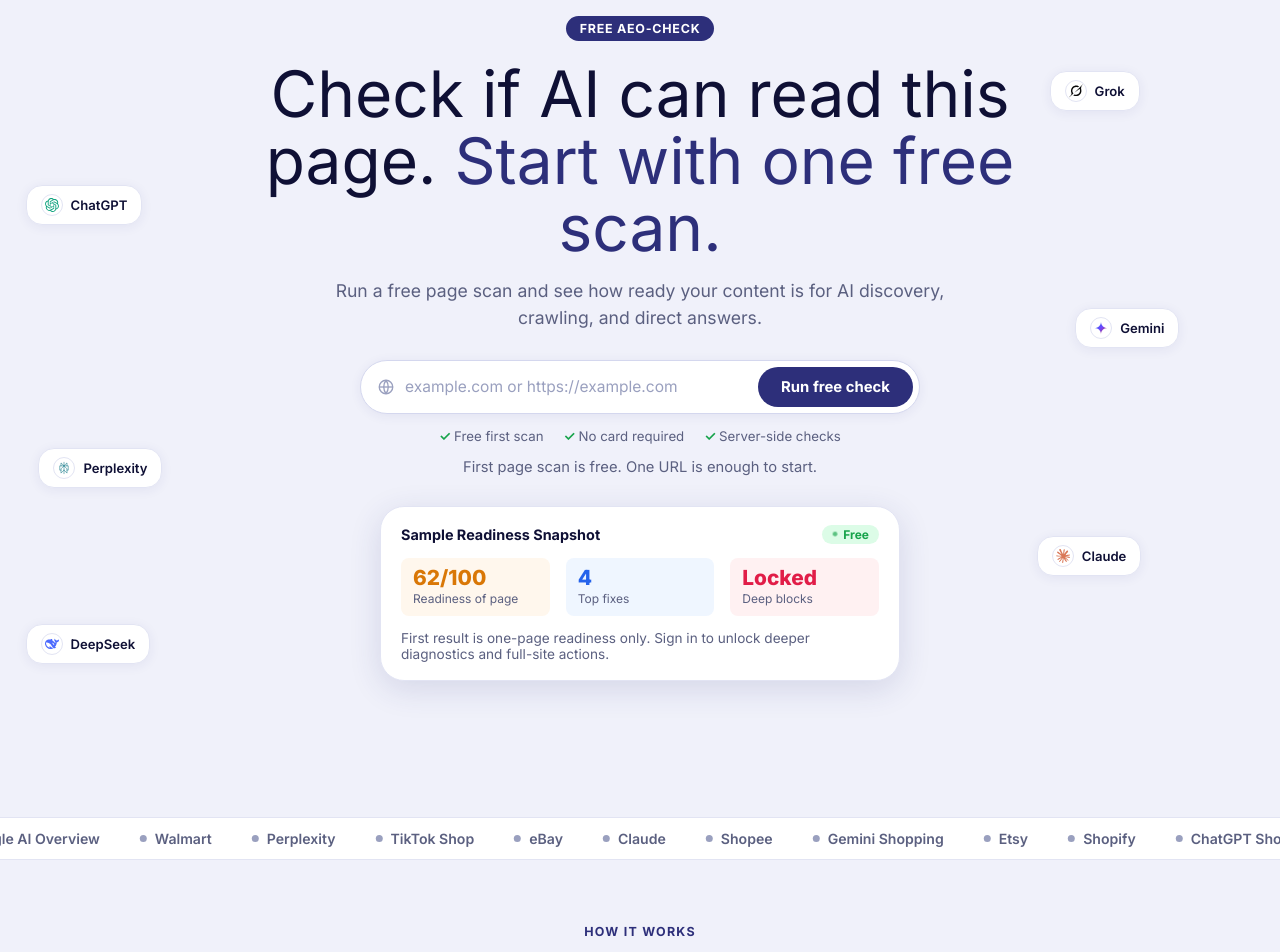
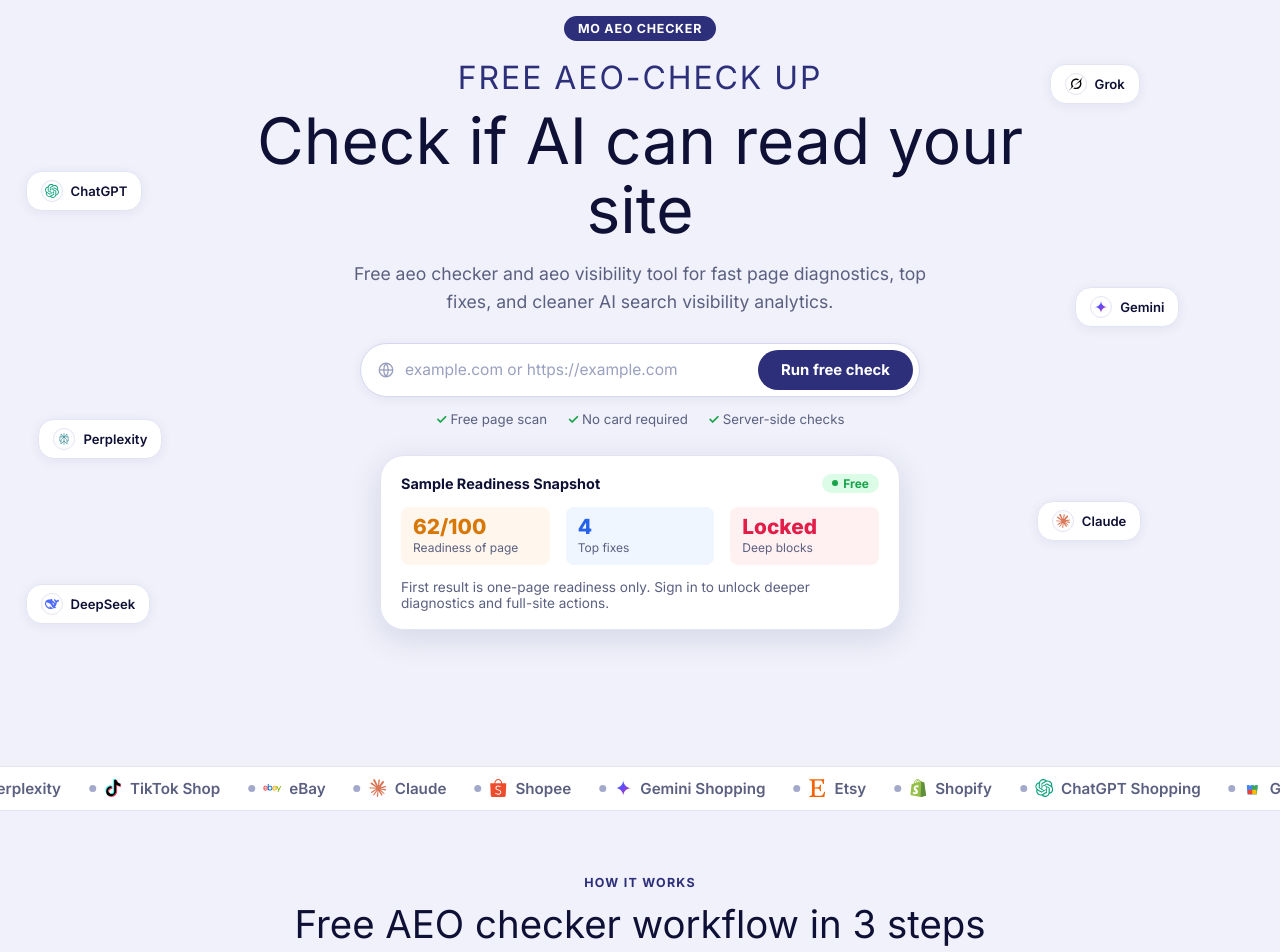
Before and after one commit to eugene763/moads-platform, a Next.js app in the folder apps/aeo-web/: page / in a window 1280 px wide. Shown: the part 120-1072 px from the top of the page. Built offline with nearby package versions, Linux system fonts and the light colour scheme; no server answers.

Commit message:
feat(aeo-web): update hero copy, seo metadata, ticker logos and faq section

```diff
--- a/apps/aeo-web/app/globals.css
+++ b/apps/aeo-web/app/globals.css
@@ -121,12 +121,21 @@
   display: inline-flex;
   align-items: center;
   text-decoration: none;
+  gap: 10px;
 }
 
 .brand-logo-image {
   display: block;
   width: auto;
   height: 36px;
+}
+
+.brand-service-name {
+  font-family: "Coolvetica", var(--font-body), sans-serif;
+  font-size: 1rem;
+  letter-spacing: 0.04em;
+  color: var(--ink);
+  white-space: nowrap;
 }
 
 .top-nav nav {
@@ -231,9 +240,19 @@
   margin-bottom: 20px;
 }
 
-.hero h1 {
+.hero-main-h1 {
+  font-size: clamp(1.45rem, 3vw, 2rem);
+  line-height: 1.08;
+  margin: 0 auto 10px;
+  max-width: 780px;
+  letter-spacing: 0.06em;
+  text-transform: uppercase;
+  color: var(--brand);
+}
+
+.hero-main-h2 {
   font-size: clamp(2.4rem, 5vw, 4rem);
-  line-height: 1.04;
+  line-height: 1.08;
   margin: 0 auto 16px;
   max-width: 780px;
   color: var(--ink);
@@ -495,7 +514,7 @@
 
 .ticker-track {
   display: flex;
-  gap: 40px;
+  gap: 28px;
   width: max-content;
   animation: ticker-scroll 28s linear infinite;
 }
@@ -518,17 +537,24 @@
   display: flex;
   align-items: center;
   gap: 8px;
-  font-size: 0.88rem;
+  font-size: 0.95rem;
   font-weight: 600;
   color: var(--muted);
   white-space: nowrap;
+}
+
+.ticker-logo {
+  width: 18px;
+  height: 18px;
+  object-fit: contain;
+  flex-shrink: 0;
 }
 
 .ticker-dot {
   width: 7px;
   height: 7px;
   border-radius: 50%;
-  background: var(--faint);
+  background: #a3a9cb;
   flex-shrink: 0;
 }
 
@@ -925,6 +951,95 @@
 .pricing-note {
   max-width: 760px;
   margin: 18px auto 0;
+}
+
+.dimensions-cta-wrap {
+  margin-top: 24px;
+  display: flex;
+  justify-content: center;
+}
+
+.dimensions-auth-cta {
+  min-width: 220px;
+}
+
+.faq-section {
+  padding: 0 0 74px;
+}
+
+.faq-title {
+  text-align: right;
+  font-size: clamp(2.4rem, 6vw, 5.8rem);
+  color: #b4b4bf;
+  margin: 0 0 18px;
+  letter-spacing: 0.02em;
+}
+
+.faq-list {
+  display: grid;
+  gap: 24px;
+}
+
+.faq-item {
+  display: grid;
+  gap: 14px;
+}
+
+.faq-question-bubble,
+.faq-answer-bubble {
+  position: relative;
+  border-radius: 34px;
+  padding: 26px 34px;
+  box-shadow: var(--shadow-card);
+}
+
+.faq-question-bubble {
+  background: #1e1f25;
+  color: #fff;
+}
+
+.faq-question-bubble::after {
+  content: "";
+  position: absolute;
+  left: 24px;
+  bottom: -16px;
+  width: 0;
+  height: 0;
+  border-left: 20px solid transparent;
+  border-right: 0 solid transparent;
+  border-top: 18px solid #1e1f25;
+}
+
+.faq-answer-bubble {
+  background: #ececef;
+  color: #101112;
+}
+
+.faq-answer-bubble::after {
+  content: "";
+  position: absolute;
+  right: 24px;
+  bottom: -16px;
+  width: 0;
+  height: 0;
+  border-right: 20px solid transparent;
+  border-left: 0 solid transparent;
+  border-top: 18px solid #ececef;
+}
+
+.faq-question-bubble h3,
+.faq-answer-bubble p {
+  margin: 0;
+  font-family: "Coolvetica", var(--font-body), sans-serif;
+  line-height: 1.34;
+}
+
+.faq-question-bubble h3 {
+  font-size: clamp(1.4rem, 2.2vw, 2.15rem);
+}
+
+.faq-answer-bubble p {
+  font-size: clamp(1.14rem, 1.8vw, 1.95rem);
 }
 
 .final-cta {
@@ -1337,6 +1452,10 @@
     flex-wrap: wrap;
   }
 
+  .brand-service-name {
+    font-size: 0.84rem;
+  }
+
   .step-cards,
   .pricing-cards,
   .features-layout,
@@ -1391,4 +1510,21 @@
   .nav-actions {
     flex-direction: column;
   }
+
+  .faq-title {
+    text-align: left;
+    font-size: 2.2rem;
+  }
+
+  .faq-question-bubble,
+  .faq-answer-bubble {
+    border-radius: 24px;
+    padding: 18px 18px;
+  }
+
+  .faq-question-bubble h3,
+  .faq-answer-bubble p {
+    font-size: 1.08rem;
+    line-height: 1.5;
+  }
 }
--- a/apps/aeo-web/app/layout.tsx
+++ b/apps/aeo-web/app/layout.tsx
@@ -13,8 +13,9 @@
 const measurementId = process.env.NEXT_PUBLIC_GA4_MEASUREMENT_ID;
 
 export const metadata: Metadata = {
-  title: "MO Ads AEO Checker",
-  description: "Free AI discovery readiness checker with one-page scan, auth unlock, and usage-based AEO credit packs.",
+  title: "Free AEO Checker, AEO Tracker & AEO Visibility Tool | MO ADS",
+  description: "Free AEO checker and tracking tool for AI search visibility. Analyze page readiness, monitor AEO signals, and improve discoverability across AI search experiences.",
+  keywords: "free aeo checker, aeo tracker, aeo visibility tool, aeo tool, best aeo tracker, aeo tracking tool, aeo analysis tools, aeo monitoring tool, aeo tools for ai search visibility analytics, ai tools for seo and aeo, tool for aeo",
 };
 
 export default function RootLayout({children}: {children: React.ReactNode}) {
--- a/apps/aeo-web/app/page.tsx
+++ b/apps/aeo-web/app/page.tsx
@@ -16,19 +16,18 @@
 ] as const;
 
 const tickerItems = [
-  "ChatGPT Shopping",
-  "Amazon",
-  "Google AI Overview",
-  "Walmart",
-  "Perplexity",
-  "TikTok Shop",
-  "eBay",
-  "Claude",
-  "Shopee",
-  "Gemini Shopping",
-  "Etsy",
-  "Shopify",
-];
+  {label: "Google AI Overview", src: "/logos/google-shopping.svg"},
+  {label: "Walmart", src: "/logos/walmart.svg"},
+  {label: "Perplexity", src: "/logos/perplexity.svg"},
+  {label: "TikTok Shop", src: "/logos/tiktok.svg"},
+  {label: "eBay", src: "/logos/ebay.svg"},
+  {label: "Claude", src: "/logos/claude.svg"},
+  {label: "Shopee", src: "/logos/shopee.svg"},
+  {label: "Gemini Shopping", src: "/logos/gemini.svg"},
+  {label: "Etsy", src: "/logos/etsy.svg"},
+  {label: "Shopify", src: "/logos/shopify.svg"},
+  {label: "ChatGPT Shopping", src: "/logos/chatgpt.svg"},
+] as const;
 
 const dimensionCards = [
   {
@@ -84,7 +83,7 @@
 interface PricingCard {
   name: string;
   price: string;
-  period: string;
+  period?: string;
   description: string;
   features: string[];
   href: string;
@@ -97,8 +96,7 @@
   {
     name: "Free",
     price: "$0",
-    period: "always",
-    description: "Run the first page scan for free and get AI Discovery Readiness of page.",
+    description: "Free page scan in the MO AEO CHECKER with top fixes and auth unlock.",
     features: [
       "Single URL free check",
       "Top fixes preview",
@@ -113,7 +111,7 @@
     name: "Credit Packs",
     price: "from $4.99",
     period: "one-time",
-    description: "Buy credits only when needed for usage actions. No recurring subscription required.",
+    description: "AEO tracker packs to grow AI traffic to your site without recurring billing.",
     features: [
       "Pack S - 30 credits",
       "Pack M - 80 credits",
@@ -143,6 +141,33 @@
     external: true,
   },
 ];
+
+const faqEntries = [
+  {
+    question: "What is a free AEO checker?",
+    answer: "A free AEO checker is a tool that scans a page and shows how ready it is for AI discovery. It helps you review key signals such as crawlability, structured data, content clarity, canonicals, and question-and-answer formatting. In practice, it works as a simple starting point for improving AI search visibility before you move to deeper site analysis.",
+  },
+  {
+    question: "What does an AEO tracker do?",
+    answer: "An AEO tracker helps you monitor the signals that affect how pages may be discovered, interpreted, and reused in AI search experiences. It can highlight technical issues, content gaps, and readiness patterns across your pages. A strong AEO tracker gives you a repeatable way to measure progress instead of guessing what to fix first.",
+  },
+  {
+    question: "How is an AEO visibility tool different from traditional SEO tools?",
+    answer: "An AEO visibility tool focuses on whether your content is easy for AI systems to parse, trust, and summarize, while traditional SEO tools mainly focus on rankings, keywords, and search engine indexing. Good SEO still matters, but AEO adds another layer: direct answers, structured Q&A, machine-readable guidance, and content formats that work well in AI-driven discovery.",
+  },
+  {
+    question: "What is the best AEO tracker for early-stage analysis?",
+    answer: "The best AEO tracker for early-stage analysis is one that is fast, clear, and easy to act on. It should show a readable score, explain the most important issues, and help you understand what to fix on a page first. For most teams, the best AEO tracking tool is not the most complex one, but the one that turns signals into useful next steps.",
+  },
+  {
+    question: "What should an AEO analysis tool check on a page?",
+    answer: "A useful AEO analysis tool should check core technical and content signals such as indexable access, canonicals, meta tags, schema markup, FAQ visibility, question-style headings, short direct answers, and clear page structure. It should also review robots and sitemap hygiene. These checks help you see whether a page is ready for AI search visibility analytics and broader AEO monitoring.",
+  },
+  {
+    question: "Why use AI tools for SEO and AEO together?",
+    answer: "AI tools for SEO and AEO work best together because search visibility now depends on both classic search fundamentals and AI-ready content structure. SEO helps pages get discovered and indexed, while AEO helps content become easier to interpret and surface in AI experiences. Using both gives teams a more complete view of visibility, content quality, and technical readiness.",
+  },
+] as const;
 
 function iconForStep(kind: "globe" | "chart" | "check") {
   if (kind === "globe") {
@@ -184,8 +209,22 @@
 }
 
 export default function HomePage() {
+  const faqJsonLd = {
+    "@context": "https://schema.org",
+    "@type": "FAQPage",
+    mainEntity: faqEntries.map((entry) => ({
+      "@type": "Question",
+      name: entry.question,
+      acceptedAnswer: {
+        "@type": "Answer",
+        text: entry.answer,
+      },
+    })),
+  };
+
   return (
     <main>
+      <script type="application/ld+json" dangerouslySetInnerHTML={{__html: JSON.stringify(faqJsonLd)}} />
       <AeoTopNav />
 
       <section className="hero" id="top">
@@ -202,14 +241,11 @@
 
         <div className="page-shell hero-content">
           <div className="section-inner">
-            <p className="hero-eyebrow-pill">FREE AEO-CHECK</p>
-            <h1>
-              Check if AI can read this page.
-              {" "}
-              <span className="accent-line">Start with one free scan.</span>
-            </h1>
+            <p className="hero-eyebrow-pill">MO AEO CHECKER</p>
+            <h1 className="hero-main-h1">FREE AEO-CHECK UP</h1>
+            <h2 className="hero-main-h2">Check if AI can read your site</h2>
             <p className="hero-copy">
-              Run a free page scan and see how ready your content is for AI discovery, crawling, and direct answers.
+              Free aeo checker and aeo visibility tool for fast page diagnostics, top fixes, and cleaner AI search visibility analytics.
             </p>
 
             <div id="scan">
@@ -246,9 +282,10 @@
       <section className="platform-ticker" aria-label="Supported discovery surfaces">
         <div className="ticker-track">
           {[...tickerItems, ...tickerItems].map((item, index) => (
-            <div key={`${item}-${index}`} className="ticker-item">
+            <div key={`${item.label}-${index}`} className="ticker-item">
               <span className="ticker-dot" />
-              <span>{item}</span>
+              <Image src={item.src} alt="" width={18} height={18} className="ticker-logo" />
+              <span>{item.label}</span>
             </div>
           ))}
         </div>
@@ -258,7 +295,7 @@
         <div className="page-shell">
           <div className="section-inner">
             <p className="section-eyebrow">How It Works</p>
-            <h2 className="section-title">Three steps to your first AI readiness result</h2>
+            <h2 className="section-title">Free AEO checker workflow in 3 steps</h2>
             <div className="step-cards">
               <article className="step-card">
                 <span className="step-badge">Step 01</span>
@@ -269,13 +306,13 @@
               <article className="step-card">
                 <span className="step-badge">Step 02</span>
                 {iconForStep("chart")}
-                <h3>Read AI Discovery Readiness of page</h3>
-                <p>Get an objective score and compact top fixes for the scanned page.</p>
+                <h3>Read your aeo visibility tool score</h3>
+                <p>See AI Discovery Readiness of page and compact top fixes for quick action.</p>
               </article>
               <article className="step-card">
                 <span className="step-badge">Step 03</span>
                 {iconForStep("check")}
-                <h3>Unlock deeper data</h3>
+                <h3>Unlock the aeo tracker workspace</h3>
                 <p>Sign in to unlock hidden blocks, run more scans, and use credit-powered actions.</p>
               </article>
             </div>
@@ -286,8 +323,8 @@
       <section className="features-section">
         <div className="page-shell">
           <div className="section-inner">
-            <p className="section-eyebrow">Why MO ADS</p>
-            <h2 className="section-title">Simple launch flow, clear actions, no noise</h2>
+            <p className="section-eyebrow">Why MO CHECKER</p>
+            <h2 className="section-title">AEO analysis tools with clear next steps, not noise</h2>
             <FeatureTabs />
           </div>
         </div>
@@ -297,7 +334,7 @@
         <div className="page-shell">
           <div className="section-inner">
             <p className="section-eyebrow">Scoring System</p>
-            <h2 className="section-title">Scored blocks now, deeper evidence after sign-in</h2>
+            <h2 className="section-title">Best aeo tracker signals for AI search visibility growth</h2>
             <div className="dimensions-grid">
               {dimensionCards.map((card, index) => (
                 <article key={card.title} className={`dimension-card accent-${(index % 4) + 1}`}>
@@ -314,10 +351,11 @@
                 </article>
               ))}
             </div>
-            <p className="pricing-note">
-              AI Discovery Readiness of page is objective and rules-based.
-              Additional evidence helps prioritize what to fix next without paid provider calls in the free scan.
-            </p>
+            <div className="dimensions-cta-wrap">
+              <Link className="cta-primary dimensions-auth-cta" href="/dashboard">
+                Открыть все функции
+              </Link>
+            </div>
           </div>
         </div>
       </section>
@@ -326,7 +364,7 @@
         <div className="page-shell">
           <div className="section-inner">
             <p className="section-eyebrow">Pricing</p>
-            <h2 className="section-title">Free first check, then packs only when needed</h2>
+            <h2 className="section-title">Packs to increase AI traffic to your site</h2>
             <div className="pricing-cards">
               {pricingCards.map((card) => (
                 <article key={card.name} className={`pricing-card${card.popular ? " popular" : ""}`}>
@@ -334,8 +372,12 @@
                   <p className="pricing-plan-name">{card.name}</p>
                   <p className="pricing-price">
                     {card.price}
-                    {" "}
-                    <span>{card.period}</span>
+                    {card.period ? (
+                      <>
+                        {" "}
+                        <span>{card.period}</span>
+                      </>
+                    ) : null}
                   </p>
                   <p className="pricing-desc">{card.description}</p>
                   <ul className="pricing-features">
@@ -351,10 +393,26 @@
                 </article>
               ))}
             </div>
-            <p className="pricing-note">
-              Starter, Pro, and Store subscriptions stay coming soon.
-              LAB is the live billing surface for packs.
-            </p>
+          </div>
+        </div>
+      </section>
+
+      <section className="faq-section" id="faq">
+        <div className="page-shell">
+          <div className="section-inner">
+            <h2 className="faq-title">FAQ</h2>
+            <div className="faq-list">
+              {faqEntries.map((entry) => (
+                <article key={entry.question} className="faq-item" itemScope itemType="https://schema.org/Question">
+                  <div className="faq-question-bubble">
+                    <h3 itemProp="name">{entry.question}</h3>
+                  </div>
+                  <div className="faq-answer-bubble" itemProp="acceptedAnswer" itemScope itemType="https://schema.org/Answer">
+                    <p itemProp="text">{entry.answer}</p>
+                  </div>
+                </article>
+              ))}
+            </div>
           </div>
         </div>
       </section>
@@ -363,12 +421,12 @@
         <div className="page-shell">
           <div className="final-cta-card">
             <p className="section-eyebrow section-eyebrow-light">Agency Support</p>
-            <h2>Need implementation help after the scan?</h2>
+            <h2>Хотите прокачать сайт для AEO? Оставьте заявку</h2>
             <p>
-              Use the main MO ADS form to hand off fixes and rollout to the agency team.
+              Наша команда внедрит приоритетные AEO-правки и соберет план роста AI-трафика для вашего сайта.
             </p>
             <a className="cta-nav final-cta-button" href="https://moads.agency/#form" target="_blank" rel="noreferrer">
-              Open Agency Lead Form
+              Оставить заявку
             </a>
           </div>
         </div>
--- a/apps/aeo-web/components/aeo-top-nav.tsx
+++ b/apps/aeo-web/components/aeo-top-nav.tsx
@@ -31,8 +31,9 @@
 
   return (
     <header className={`top-nav${scrolled ? " scrolled" : ""}`}>
-      <Link href="/" className="brand brand-logo" aria-label="MO ADS home">
-        <Image src="/logo-moads.svg" alt="MO ADS" width={122} height={44} className="brand-logo-image" priority />
+      <Link href="/" className="brand brand-logo" aria-label="MO AEO CHECKER home">
+        <Image src="/logo-moads.svg" alt="MO AEO CHECKER" width={122} height={44} className="brand-logo-image" priority />
+        <span className="brand-service-name">MO AEO CHECKER</span>
       </Link>
 
       <nav>
--- a/apps/aeo-web/components/scan-form.tsx
+++ b/apps/aeo-web/components/scan-form.tsx
@@ -1,7 +1,7 @@
 "use client";
 
 import {useRouter} from "next/navigation";
-import {FormEvent, useEffect, useMemo, useState} from "react";
+import {FormEvent, useEffect, useState} from "react";
 
 import {apiRequest, PublicScanResponse} from "../lib/api";
 import {trackGa4} from "../lib/analytics";
@@ -39,18 +39,6 @@
       }
     })();
   }, []);
-
-  const formHint = useMemo(() => {
-    if (!siteUrl.trim()) {
-      return "First page scan is free. One URL is enough to start.";
-    }
-
-    if (requiresAuth) {
-      return "Sign in to run more scans and unlock deeper data.";
-    }
-
-    return "This first result is page-only. Full-site readiness unlocks after sign-in.";
-  }, [siteUrl, requiresAuth]);
 
   async function signInAndCreateSession(): Promise<void> {
     setAuthBusy(true);
@@ -139,7 +127,7 @@
         </button>
       </div>
       <div className="hero-trust" aria-label="Trust signals">
-        <span>Free first scan</span>
+        <span>Free page scan</span>
         <span>No card required</span>
         <span>Server-side checks</span>
       </div>
@@ -151,7 +139,6 @@
           </button>
         </div>
       ) : null}
-      <p className="form-hint">{formHint}</p>
       {error ? <p className="error-text">{error}</p> : null}
     </form>
   );
```
